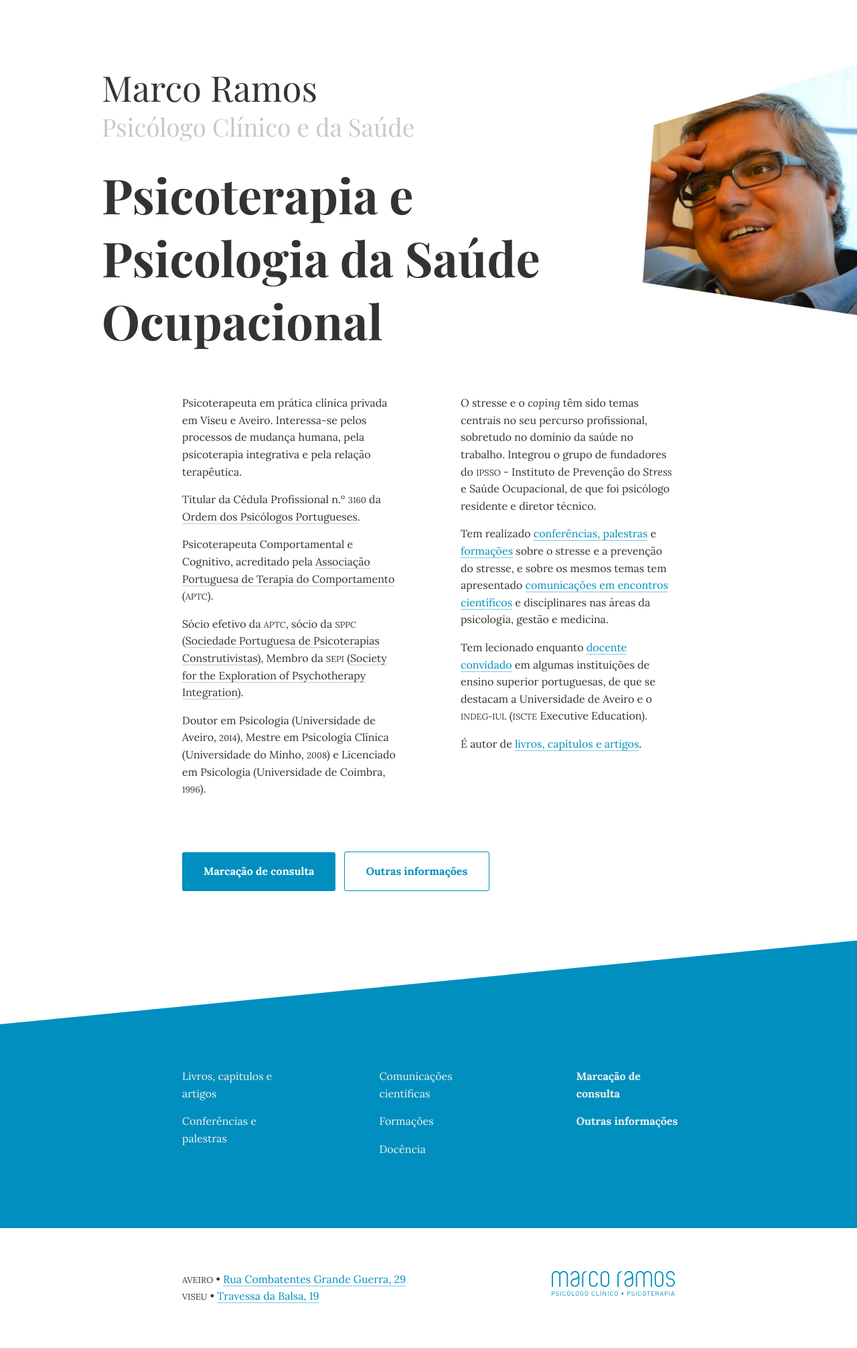
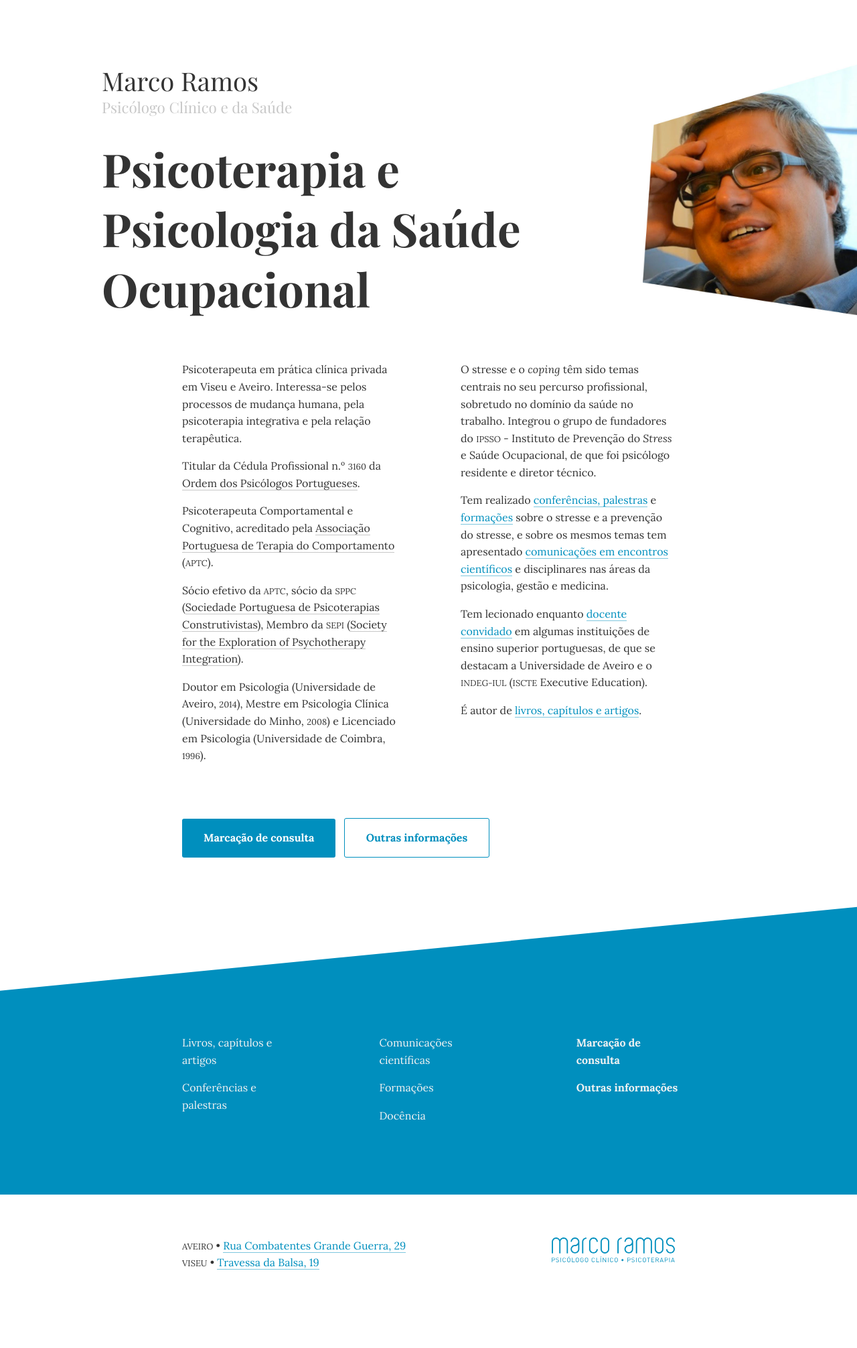
Before and after one commit to joaoramos/marco, a Jekyll site: the page built from index.html, in a window 1280 px wide. Shown: the whole page at 67% size. Built offline with Jekyll 4.4.1, drawn with Linux system fonts in a browser that asks for light colours; after the commit the page ends 1962 px from its top, so only the background shows below that.

Commit message:
Improvements for fluid headlines

```diff
--- a/assets/styles/main.scss
+++ b/assets/styles/main.scss
@@ -91,36 +91,33 @@ small {
     h2,
     h3 {
       font-family: $playfair;
-      font-size: calc(2rem + 1vw);
       line-height: 1.3;
 
       @include tablet {
-        font-size: calc(2.5rem + 1vw);
+        font-size: 2.5rem;
       }
     }
 
     h1 {
       width: 85%;
+      font-size: calc(2rem + .5vw);
     }
 
     h2 {
       width: 70%;
       color: $colorGreyLight;
-      font-size: calc(1.5rem + 1vw);
+      font-size: calc(1rem + .5vw);
       margin-bottom: 2rem;
     }
 
     h3 {
       color: $colorGreyDark;
       font-weight: 700;
+      font-size: calc(2rem + .5vw);
 
       @include tablet {
         width: 85%;
         font-size: calc(3.5rem + 1vw);
-      }
-
-      @include desktop {
-        font-size: calc(4.5rem);
       }
     }
   }
```
